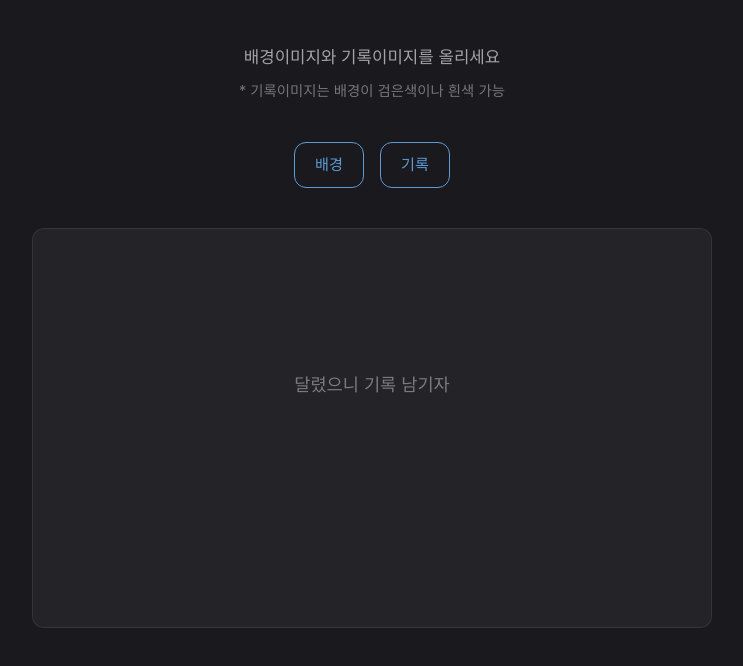
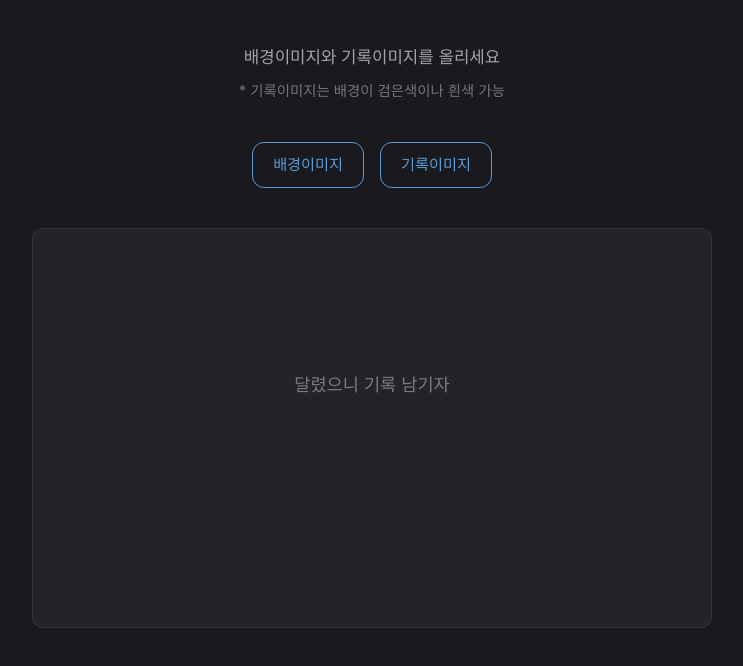
Before and after one commit to eto2000/justran, a React (Vite) app: page / in a window 1280 px wide. Shown: the top 666 px of the page, without its empty margins (268-1011 px from the left). Built offline with nearby package versions, Linux system fonts and the light colour scheme.

Commit message:
텍스트수정

```diff
--- a/src/App.jsx
+++ b/src/App.jsx
@@ -28,13 +28,13 @@ function App() {
 
       <div className="upload-section">
         <ImageUploader
-          label="배경"
+          label="배경이미지"
           id="bg-upload"
           accept="image/*,video/*"
           onUpload={handleBackgroundUpload}
         />
         <ImageUploader
-          label="기록"
+          label="기록이미지"
           id="fg-upload"
           onUpload={setForegroundSrc}
         />
--- a/src/components/CanvasEditor.jsx
+++ b/src/components/CanvasEditor.jsx
@@ -504,13 +504,13 @@ const CanvasEditor = ({ backgroundSrc, foregroundSrc, isVideo }) => {
                         onClick={() => setBlendMode(blendMode === 'multiply' ? 'screen' : 'multiply')}
                         className={`btn-control ${blendMode === 'screen' ? 'active' : ''}`}
                     >
-                        기록배경
+                        배경제거하기
                     </button>
                     <button
                         onClick={() => setInvertColors(!invertColors)}
                         className={`btn-control ${invertColors ? 'active' : ''}`}
                     >
-                        기록글자
+                        글자색상
                     </button>
                     <button
                         onClick={handleDownload}
```
